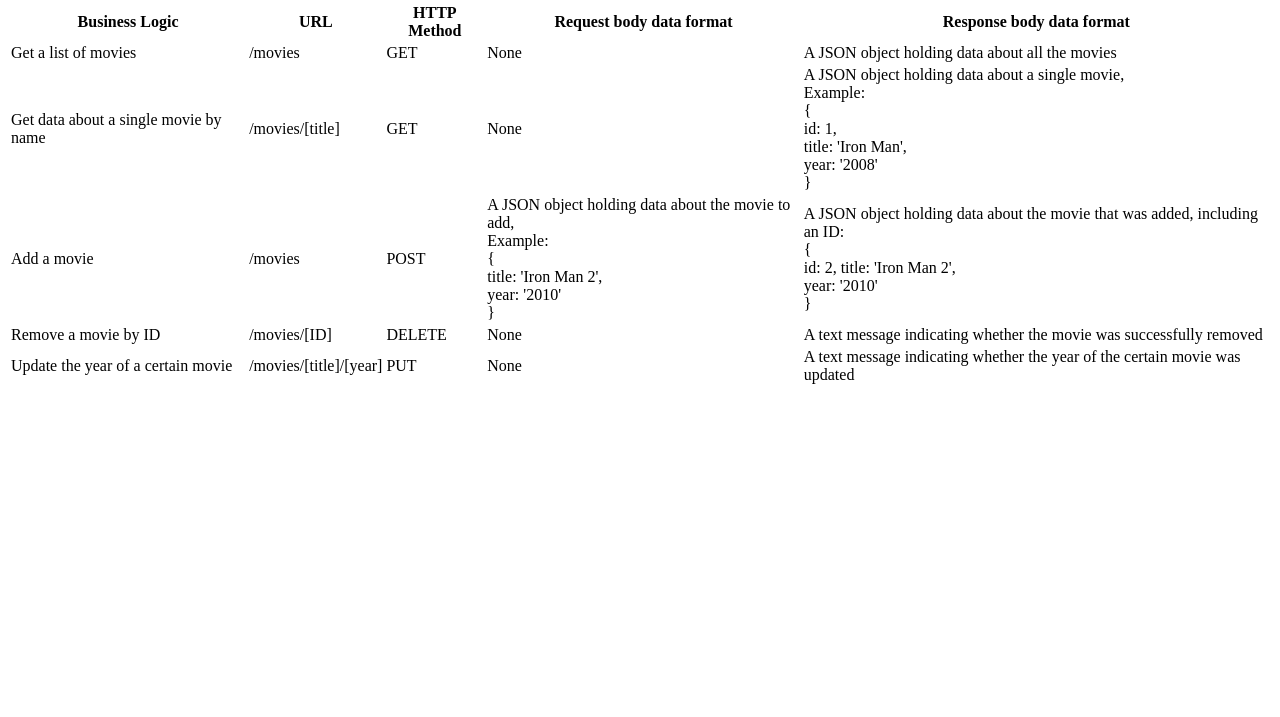
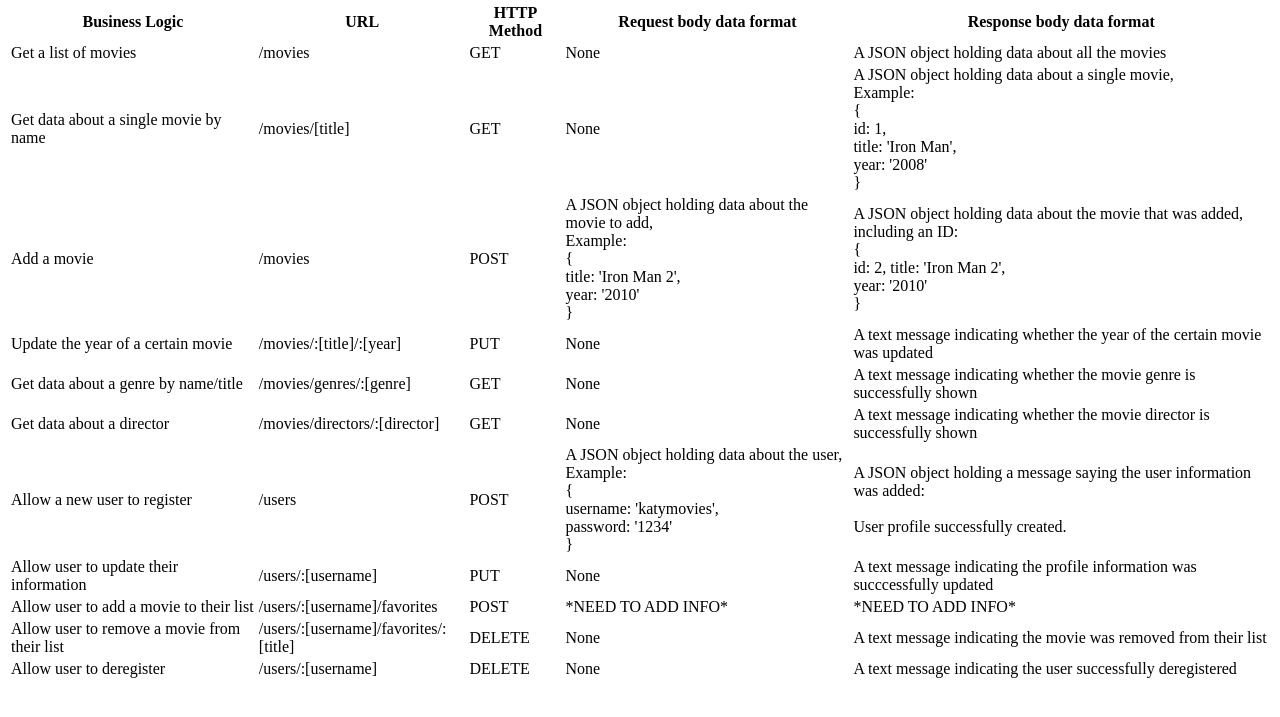
Before and after one commit to katyaugust28/marvelMedia_API, a website: page public/documentation.html in a window 1280 px wide. Shown: the part 79-796 px from the top of the page. Drawn offline with Linux system fonts and the light colour scheme.

```diff
--- a/public/documentation.html
+++ b/public/documentation.html
@@ -64,18 +64,71 @@
         </td>
       </tr>
       <tr>
-        <td>Remove a movie by ID</td>
-        <td>/movies/[ID]</td>
-        <td>DELETE</td>
-        <td>None</td>
-        <td>A text message indicating whether the movie was successfully removed</td>
-      </tr>
-      <tr>
         <td>Update the year of a certain movie</td>
-        <td>/movies/[title]/[year]</td>
+        <td>/movies/:[title]/:[year]</td>
         <td>PUT</td>
         <td>None</td>
         <td>A text message indicating whether the year of the certain movie was updated</td>
+      </tr>
+      <tr>
+        <td>Get data about a genre by name/title</td>
+        <td>/movies/genres/:[genre]</td>
+        <td>GET</td>
+        <td>None</td>
+        <td>A text message indicating whether the movie genre is successfully shown</td>
+      </tr>
+      <tr>
+        <td>Get data about a director</td>
+        <td>/movies/directors/:[director]</td>
+        <td>GET</td>
+        <td>None</td>
+        <td>A text message indicating whether the movie director is successfully shown</td>
+      </tr>
+      <tr>
+        <td>Allow a new user to register</td>
+        <td>/users</td>
+        <td>POST</td>
+        <td>
+          A JSON object holding data about the user, <br>
+          Example:<br>
+          {<br>
+            username: 'katymovies',<br>
+            password: '1234'<br>
+          }
+        </td>
+        <td>
+          A JSON object holding a message saying the user information was added:<br>
+          <br>
+            User profile successfully created.
+        </td>
+      </tr>
+      <tr>
+        <td>Allow user to update their information</td>
+        <td>/users/:[username]</td>
+        <td>PUT</td>
+        <td>None</td>
+        <td>A text message indicating the profile information was succcessfully updated</td>
+      </tr>
+      <tr>
+        <td>Allow user to add a movie to their list</td>
+        <td>/users/:[username]/favorites</td>
+        <td>POST</td>
+        <td>*NEED TO ADD INFO*</td>
+        <td>*NEED TO ADD INFO*</td>
+      </tr>
+      <tr>
+        <td>Allow user to remove a movie from their list</td>
+        <td>/users/:[username]/favorites/:[title]</td>
+        <td>DELETE</td>
+        <td>None</td>
+        <td>A text message indicating the movie was removed from their list</td>
+      </tr>
+      <tr>
+        <td>Allow user to deregister</td>
+        <td>/users/:[username]</td>
+        <td>DELETE</td>
+        <td>None</td>
+        <td>A text message indicating the user successfully deregistered</td>
       </tr>
     </tbody>
   </table>
```
Also changed, not shown: index.js (+14 -14 lines), images/antman.jpeg (added), images/avengersageofultron.jpeg (added), images/captainamericacivilwar.jpeg (added), images/captainamericathefirstavenger.jpeg (added), images/captainamericathewintersoldier.jpeg (added), images/doctorstrange.jpeg (added), images/guardiansofthegalaxy.jpeg (added), images/ironman.jpeg (added), images/ironman2.jpeg (added), images/ironman3.jpeg (added), images/theavengers.jpeg (added), images/theincrediblehulk.jpeg (added), images/thor.jpeg (added), 1 more files, 1 other file.
